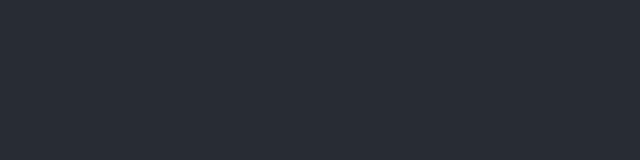
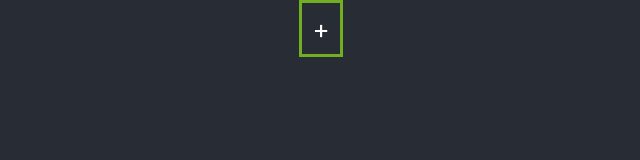
Before and after one commit to Cryptec/Meals, a React (Create React App) app in the folder Frontend/: page / in a window 1280 px wide. Shown: the top 160 px of the page, without its empty margins (319-959 px from the left). Built offline with nearby package versions, Linux system fonts and the light colour scheme.

Commit message:
added second screen and handler

```diff
--- a/Frontend/src/App.css
+++ b/Frontend/src/App.css
@@ -1,5 +1,14 @@
 .App {
-  text-align: center;
+
+}
+
+.AddButton {
+  margin: right;
+  border: 3px solid #73AD21;
+  padding: 10px;
+  cursor: pointer;
+  position: fixed;
+  z-index: 3;
 }
 
 .Home {
@@ -19,3 +28,17 @@
 .displayContainer {
   height: 60vh;
 }
+
+#cookbook {
+  height: 100%;
+  width: 0;
+  position: fixed;
+  z-index: 1;
+  top: 0;
+  left: 0;
+  background-color: gray;
+  overflow-x: hidden;
+  transition: 0.5s;
+  padding-top: 110px;
+  color: aliceblue;
+}
--- a/Frontend/src/App.js
+++ b/Frontend/src/App.js
@@ -1,6 +1,9 @@
 import React, { Component } from 'react'
 import generate from './components/getMeals'
 import './App.css';
+
+import { openCookBook, closeCookBook } from './utils/handler'
+import CookBook from './screens/CookBook';
 
 class App extends Component {
   constructor() {
@@ -8,7 +11,8 @@ class App extends Component {
     this.state = {
         answerDenied: "Denied",
         displayMeal: "",
-        isActive: false
+        isActive: false,
+        nav: true
     };
 }
 
@@ -19,6 +23,20 @@ generateMeal = () => {
    })
 }
 
+toggleOpen = () => {
+  openCookBook()
+  this.setState({nav: true})
+}
+
+toggleClose = () => {
+  closeCookBook()
+  this.setState({ nav: false })
+}
+
+toggleNav = () => {
+  this.state.nav ? this.toggleClose() : this.toggleOpen();
+}
+
   render() {
 
     let displayMeal = this.state.displayMeal
@@ -27,7 +45,8 @@ generateMeal = () => {
 
     <div className="App">
       <div className="Home">
-
+      <CookBook />
+      <div className="AddButton" onClick={this.toggleNav}>+</div>
       <div className="displayContainer">
       {this.state.isActive ? <p className="displayText">{displayMeal}</p>  : null }
       </div>
--- a/Frontend/src/screens/CookBook.js
+++ b/Frontend/src/screens/CookBook.js
@@ -1,4 +1,6 @@
-import React from 'react';
+import React, { Component } from 'react';
+
+import '../App.css'
 
 class CookBook extends Component {
 
--- a/Frontend/src/utils/handler.js
+++ b/Frontend/src/utils/handler.js
@@ -1,11 +1,7 @@
 export function openCookBook() {
-    document.getElementById("cookbook").style.width = "100";
-    document.getElementById("topbar").style.marginLeft = "var(--sidebar-width)";
-    document.getElementById("contentpage").style.marginLeft = "var(--sidebar-width)";
+    document.getElementById("cookbook").style.width = "0";
 }
 
 export function closeCookBook() {
-    document.getElementById("cookbook").style.width = "0";
-    document.getElementById("topbar").style.marginLeft = "0";
-    document.getElementById("contentpage").style.marginLeft = "0";
+    document.getElementById("cookbook").style.width = "100%";
 }
```
